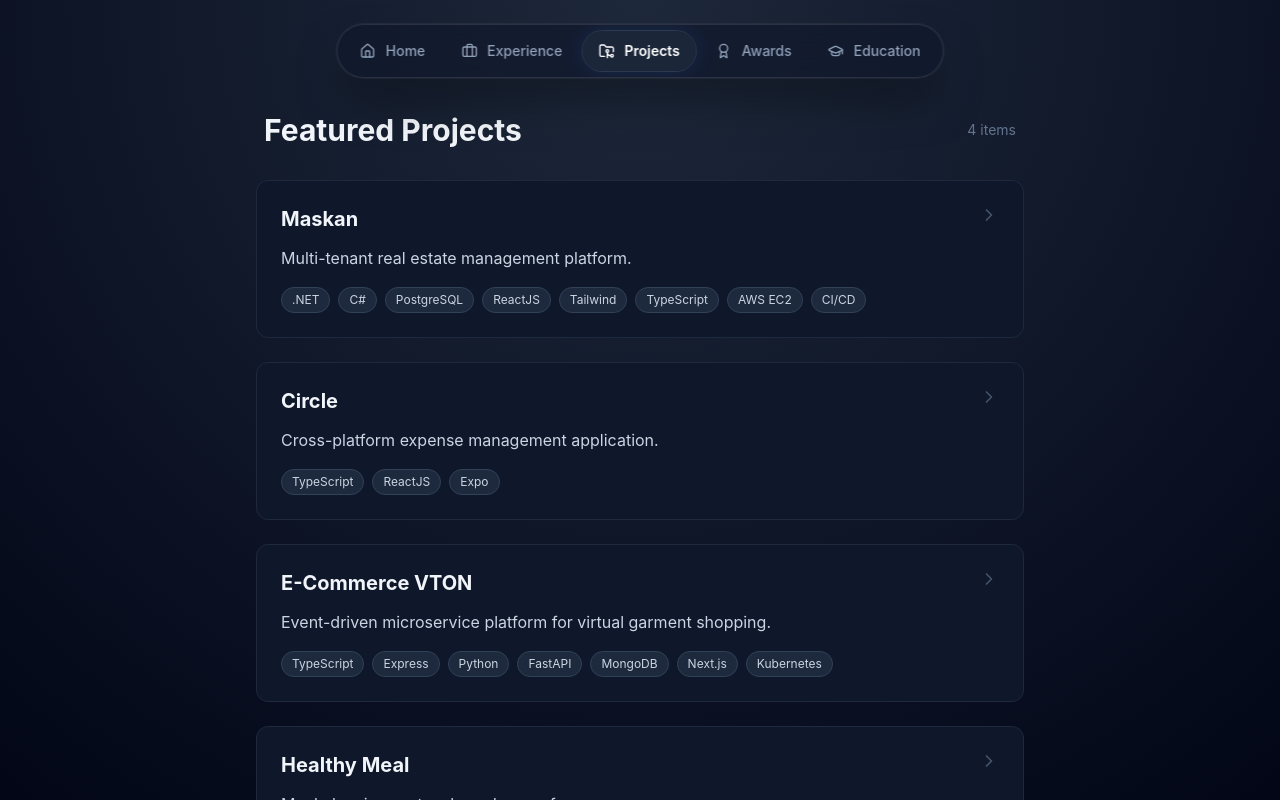
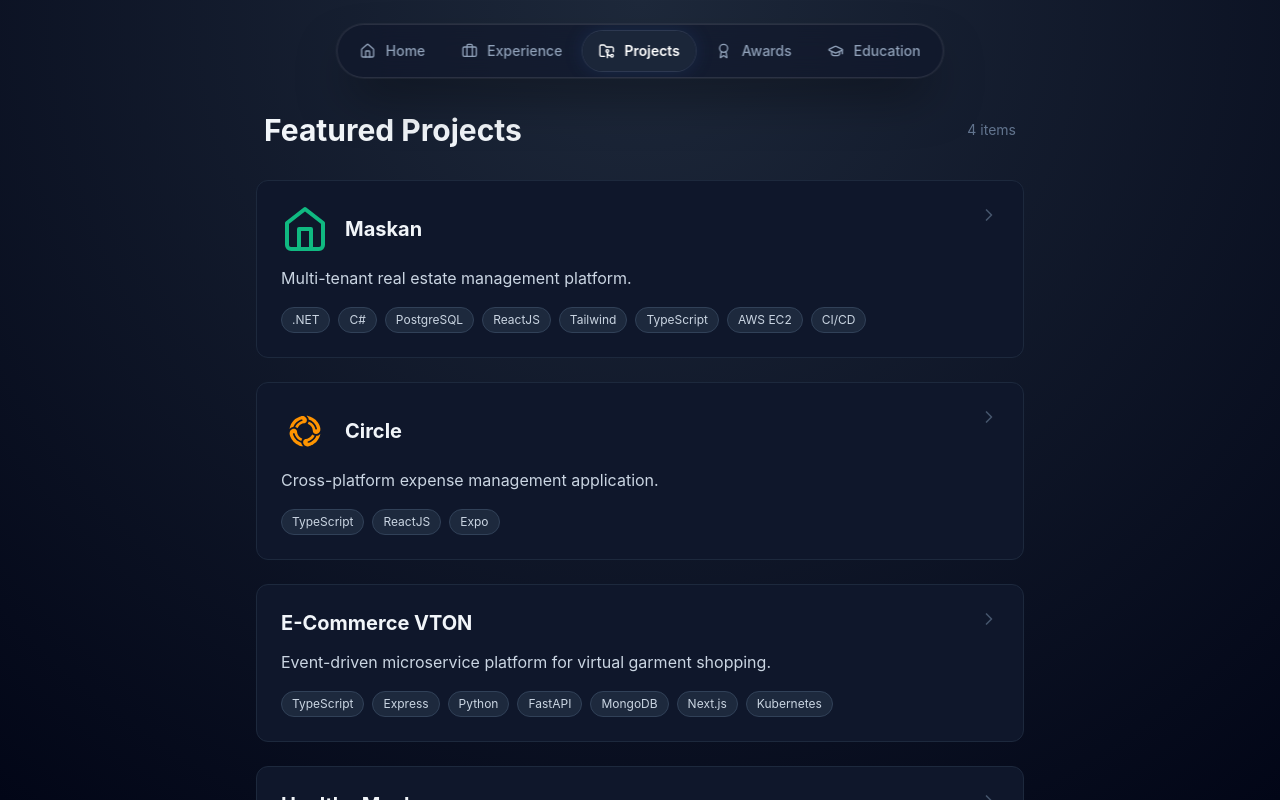
Before and after one commit to Mohamed-Fathy-Salah/portfolio, a React (Vite) app: page /projects in a window 1280 px wide. Shown: the top 800 px of the page. Built offline with nearby package versions, Linux system fonts and the light colour scheme.

Commit message:
feat: Add icons and links to portfolio items, integrating new SVG assets and UI updates.

```diff
--- a/src/components/ui/Card.tsx
+++ b/src/components/ui/Card.tsx
@@ -6,20 +6,39 @@ interface CardProps {
     subtitle?: string;
     description: string;
     tags?: string[];
+    icon?: string;
+    link?: string;
     onClick?: () => void;
     className?: string;
 }
 
-export const Card: React.FC<CardProps> = ({ title, subtitle, description, tags, onClick, className = '' }) => {
+export const Card: React.FC<CardProps> = ({ title, subtitle, description, tags, icon, link, onClick, className = '' }) => {
     return (
         <div
             onClick={onClick}
             className={`bg-slate-900 border border-slate-800 rounded-xl p-6 hover:border-blue-500/50 hover:bg-slate-800/50 transition-all duration-300 cursor-pointer group ${className}`}
         >
             <div className="flex justify-between items-start mb-2">
-                <div>
-                    <h3 className="text-xl font-bold text-slate-100 group-hover:text-blue-400 transition-colors">{title}</h3>
-                    {subtitle && <p className="text-sm text-slate-400 mt-1">{subtitle}</p>}
+                <div className="flex items-center gap-4">
+                    {icon && (
+                        link ? (
+                            <a
+                                href={link}
+                                target="_blank"
+                                rel="noopener noreferrer"
+                                onClick={(e) => e.stopPropagation()}
+                                className="block shrink-0 hover:scale-110 transition-transform"
+                            >
+                                <img src={icon} alt={`${title} icon`} className="w-12 h-12 object-contain" />
+                            </a>
+                        ) : (
+                            <img src={icon} alt={`${title} icon`} className="w-12 h-12 object-contain shrink-0" />
+                        )
+                    )}
+                    <div>
+                        <h3 className="text-xl font-bold text-slate-100 group-hover:text-blue-400 transition-colors">{title}</h3>
+                        {subtitle && <p className="text-sm text-slate-400 mt-1">{subtitle}</p>}
+                    </div>
                 </div>
                 <ChevronRight className="w-5 h-5 text-slate-600 group-hover:text-blue-400 transform group-hover:translate-x-1 transition-all" />
             </div>
--- a/src/data/portfolio.ts
+++ b/src/data/portfolio.ts
@@ -27,6 +27,7 @@ export type Project = {
     techStack: string[];
     link?: string;
     image?: string;
+    icon?: string;
 };
 
 export type AwardItem = {
@@ -234,14 +235,18 @@ export const projects: Project[] = [
         title: 'Maskan',
         description: 'Multi-tenant real estate management platform.',
         longDescription: 'Multi-tenant real estate management web application for brokers, featuring role-based access control, browser caching strategies, CDN integration, and compliance with OWASP security best practices; supports 5,000+ unique visitors per month.',
-        techStack: ['.NET', 'C#', 'PostgreSQL', 'ReactJS', 'Tailwind', 'TypeScript', 'AWS EC2', 'CI/CD']
+        techStack: ['.NET', 'C#', 'PostgreSQL', 'ReactJS', 'Tailwind', 'TypeScript', 'AWS EC2', 'CI/CD'],
+        link: 'https://maskan.site',
+        icon: '/maskan.svg'
     },
     {
         id: 'circle',
         title: 'Circle',
         description: 'Cross-platform expense management application.',
         longDescription: 'Cross-platform expense management application for personal and group use, featuring an optimized algorithm for minimal settlement plans, interactive reports, and visual charts.',
-        techStack: ['TypeScript', 'ReactJS', 'Expo']
+        techStack: ['TypeScript', 'ReactJS', 'Expo'],
+        link: 'https://circle.dev',
+        icon: '/circle.svg'
     },
     {
         id: 'vton',
--- a/src/pages/DetailView.tsx
+++ b/src/pages/DetailView.tsx
@@ -49,6 +49,7 @@ export const DetailView: React.FC = () => {
     const getTitle = () => (item as any).title || (item as any).role || (item as any).degree;
     const getSubtitle = () => (item as any).company || (item as any).issuer || (item as any).institution;
     const getDate = () => (item as any).period || (item as any).date;
+    const getIcon = () => (item as any).icon;
     const getLink = () => (item as any).link;
     const getLongDesc = () => (item as any).longDescription || (item as any).description;
     const getTags = () => (item as any).skills || (item as any).techStack || [];
@@ -66,6 +67,29 @@ export const DetailView: React.FC = () => {
             <div className="bg-slate-900/50 border border-slate-800 rounded-2xl p-8 shadow-2xl backdrop-blur-sm">
                 <header className="mb-8 border-b border-slate-800 pb-8">
                     <div className="flex justify-between items-start gap-4">
+                        <div className="flex items-center gap-6">
+                            {getIcon() && (
+                                getLink() ? (
+                                    <a
+                                        href={getLink()}
+                                        target="_blank"
+                                        rel="noopener noreferrer"
+                                        className="block hover:scale-105 transition-transform"
+                                    >
+                                        <img
+                                            src={getIcon()}
+                                            alt={getTitle()}
+                                            className="w-16 h-16 object-contain p-2 bg-white/5 rounded-xl border border-white/10"
+                                        />
+                                    </a>
+                                ) : (
+                                    <img
+                                        src={getIcon()}
+                                        alt={getTitle()}
+                                        className="w-16 h-16 object-contain p-2 bg-white/5 rounded-xl border border-white/10"
+                                    />
+                                )
+                            )}
                             <div>
                                 <h1 className="text-3xl md:text-4xl font-bold text-white mb-2">
                                     {getTitle()}
@@ -88,13 +112,14 @@ export const DetailView: React.FC = () => {
                                     )}
                                 </div>
                             </div>
+                        </div>
 
                         {getLink() && (
                             <a
                                 href={getLink()}
                                 target="_blank"
                                 rel="noopener noreferrer"
-                                className="p-3 bg-blue-600/10 text-blue-400 rounded-full hover:bg-blue-600 hover:text-white transition-all"
+                                className="p-3 bg-blue-600/10 text-blue-400 rounded-full hover:bg-blue-600 hover:text-white transition-all shadow-lg shadow-blue-500/10"
                             >
                                 <ExternalLink className="w-5 h-5" />
                             </a>
--- a/src/pages/SectionList.tsx
+++ b/src/pages/SectionList.tsx
@@ -10,6 +10,8 @@ interface Item {
     description: string;
     skills?: string[];
     techStack?: string[];
+    icon?: string;
+    link?: string;
     [key: string]: any;
 }
 
@@ -37,6 +39,8 @@ export const SectionList: React.FC<SectionListProps> = ({ title, items, type })
                             subtitle={item.company || item.issuer || item.date}
                             description={item.description}
                             tags={item.skills || item.techStack}
+                            icon={item.icon}
+                            link={item.link}
                             onClick={() => navigate(`/${type}s/${item.id}`)}
                             className="hover:shadow-xl hover:shadow-blue-900/10"
                         />
```
Also changed, not shown: public/circle.svg (added), public/maskan.svg (added). Lines whose indentation alone changed are shown as unchanged.
